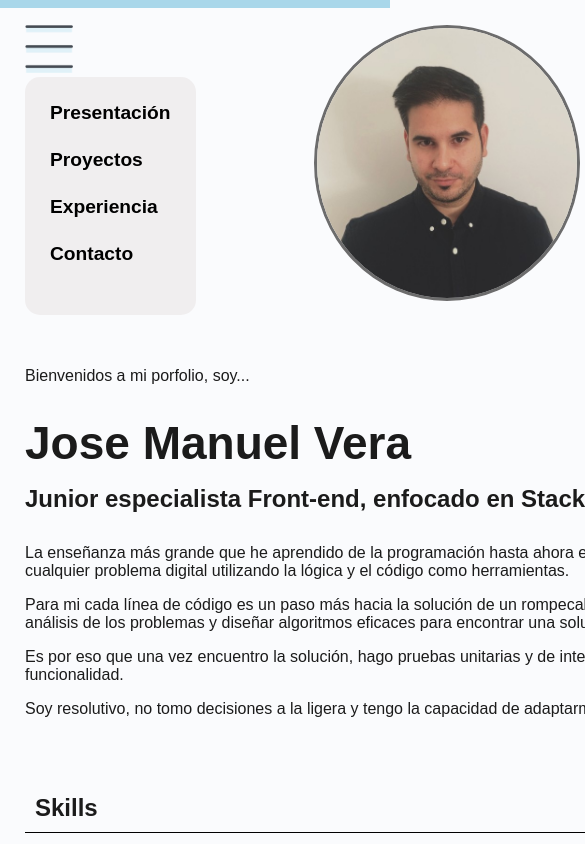
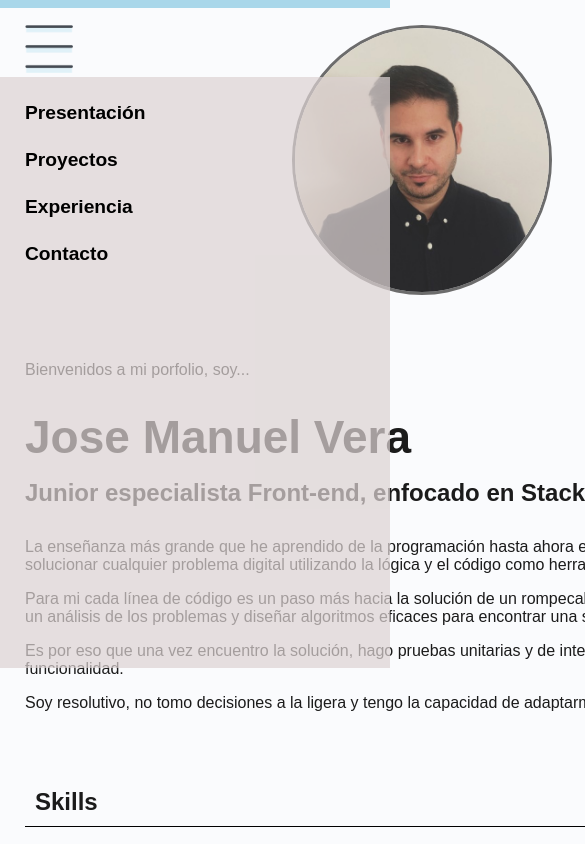
Before and after one commit to Taxeta/curriculumWeb, a React (Vite) app: page / in a window 390 px wide. Both pictures are taken after a click on the button 49 px from the left and 51 px from the top of the page. Shown: the top 844 px of the page, 585 px wide, since content can reach past the window. Built offline with nearby package versions, Linux system fonts and the light colour scheme; a web font is replaced by a local one.

Commit message:
Fix bug on initial boxSizing

```diff
--- a/src/components/BurgerSidebar/BurgerSidebar.css
+++ b/src/components/BurgerSidebar/BurgerSidebar.css
@@ -1,4 +1,9 @@
 .burger-container {
   position: fixed;
-  margin: 25px;
+  width: 100%;
+  height: 100vh;
 }
+
+.burger-button {
+  margin: 25px 0 0 25px;
+}
--- a/src/components/Sidebar/Sidebar.css
+++ b/src/components/Sidebar/Sidebar.css
@@ -28,10 +28,10 @@
 }
 
 .vertical-nav-open {
-  background-color: rgba(220, 211, 211, 0.312);
+  background-color: rgba(220, 211, 211, 0.712);
   padding: 25px;
-  border-radius: 15px;
   margin: 0;
+  height: 70vh;
 }
 
 @media (max-width: 767px) {
@@ -44,5 +44,6 @@
   .vertical-nav--items__active {
     font-weight: bold;
     margin-bottom: 35px;
+    width: 25%;
   }
 }
--- a/src/styles/styles.css
+++ b/src/styles/styles.css
@@ -12,7 +12,7 @@
 *,
 ::before,
 ::after {
-  box-sizing: content-box;
+  box-sizing: border-box;
 }
 
 html {
```
